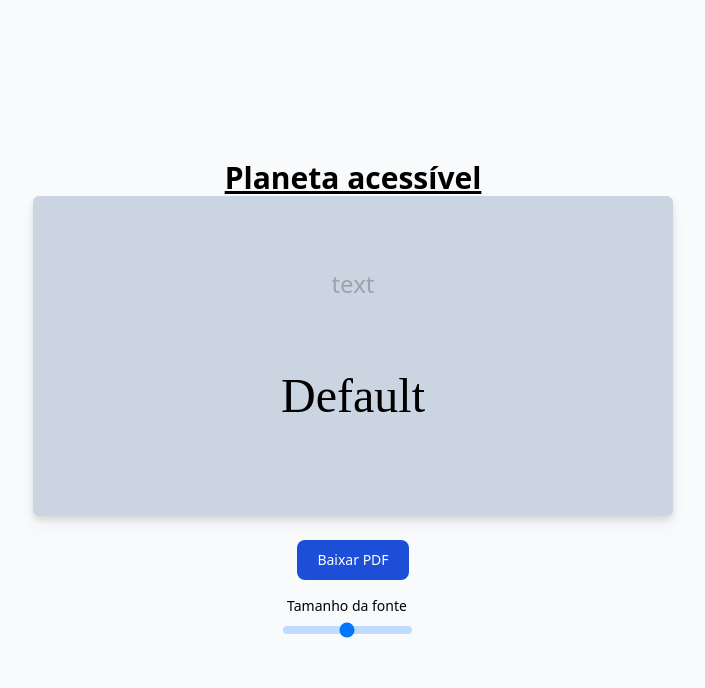
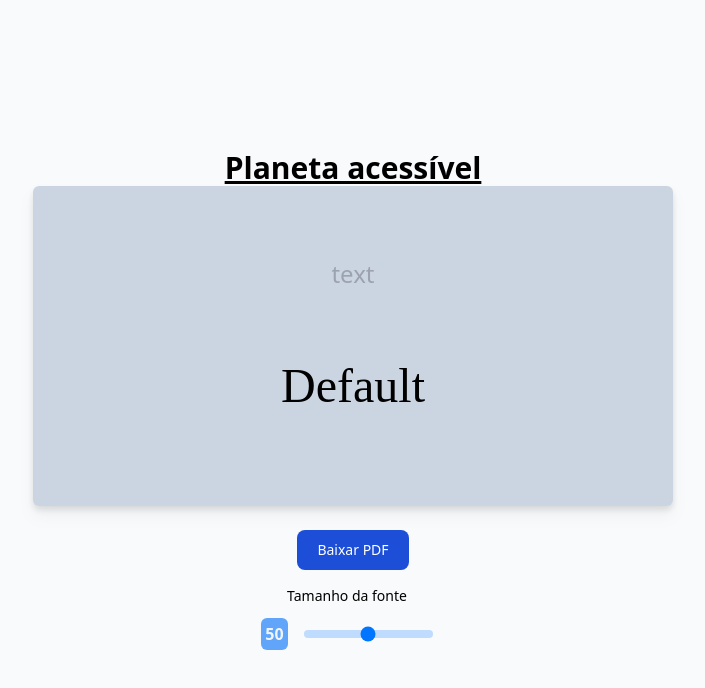
Before and after one commit to Daniel-Savio/brailleConverter, a React (Vite) app: page / in a window 1280 px wide. Shown: the top 688 px of the page, without its empty margins (287-992 px from the left). Built offline with nearby package versions, Linux system fonts and the light colour scheme; a web font is replaced by a local one.

Commit message:
chore: Sdding the fonte value next to the range input

```diff
--- a/src/App.tsx
+++ b/src/App.tsx
@@ -7,7 +7,7 @@ import './app.css';
 function App() {
   const [text, setText] = useState<String>('Default');
   const [fontSize, setFontSize] = useState<Number>(50);
-  const componentRef = useRef<HTMLDivElement>(null);
+  const componentRef = useRef<HTMLDivElement>(null)!;
 
   const handleGeneratePdf = () => {
     const doc = new jsPDF({
@@ -15,8 +15,7 @@ function App() {
       orientation: 'landscape',
     });
 
-    //PAREI AQUI
-    // Adding the fonts.
+
     doc.addFileToVFS("Braile.ttf", font)
     doc.addFont("Braile.ttf", "Braile", "normal");
     doc.setFont("Braile")
@@ -56,8 +55,11 @@ function App() {
         </div>
         <div className='mt-4 flex gap-3' id="editing">
           <div id="tool-font-size">
-            <label className="block text-center text-sm font-medium">Tamanho da fonte</label>
-            <input type="range" className=' w-full text-blue-600 appearance-none bg-blue-200 h-2 rounded-lg' />
+            <label className="block text-center text-sm font-medium mb-3 ">Tamanho da fonte</label>
+            <div className='flex flex-row gap-4 align-middle'>
+              <span className=' bg-blue-400 font-bold p-1 rounded-md text-slate-100'>{fontSize} </span>
+              <input type="range" className='m-auto w-full text-blue-600 appearance-none bg-blue-200 h-2 rounded-lg' value={fontSize} onChange={(e)=>{setFontSize(e.target.value)}}/>
+            </div>
           </div>
 
           <div id="tool-bg-color">
```
